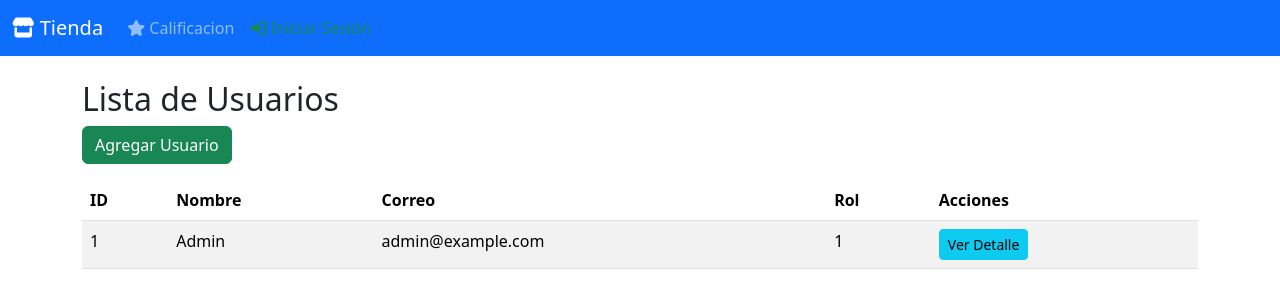
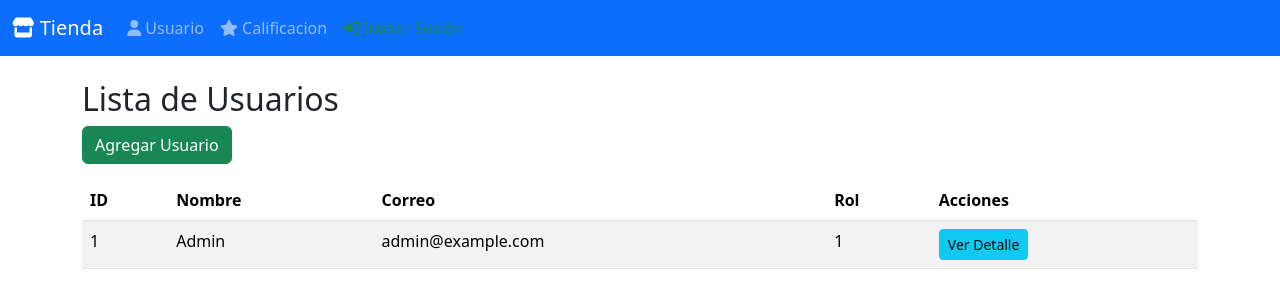
Before and after one commit to elritosan/PaginaWeb_TiendaDulces, a PHP site: page /index.php?entity=Usuario&action=listar in a window 1280 px wide. Shown: the top 308 px of the page. Run offline with PHP 8.4, Linux system fonts and the light colour scheme; data comes from the database, SQL or seed files in the repository; some libraries are stand-ins or nearby versions.

Commit message:
Reubicacion de Opcion insertar 'Usuario'

```diff
--- a/index.php
+++ b/index.php
@@ -22,6 +22,7 @@ $menuOpciones = [
         'Reporte' => 'fas fa-chart-bar'
     ],
     '2' => [
+        'Usuario' => 'fas fa-user',
         'Calificacion' => 'fas fa-star',
     ]
 ];
```
